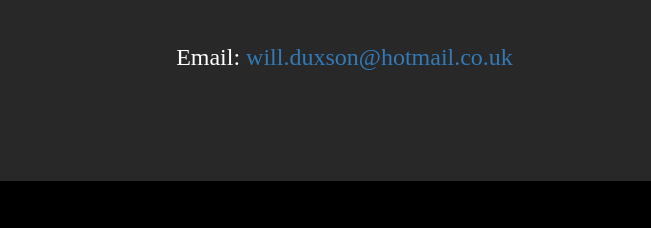
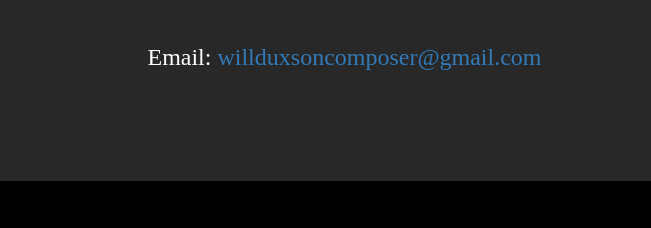
Before and after one commit to willduxson/willduxson.github.io, a plain HTML site: page index.html in a window 1280 px wide. Shown: the part 5060-5288 px from the top of the page, 0-651 px from the left. Drawn offline with nearby package versions, Linux system fonts and the light colour scheme; a web font is replaced by a local one.

Commit message:
Email change

```diff
--- a/index.html
+++ b/index.html
@@ -128,7 +128,7 @@
 				<br><br>
 				<span class="get_in_touch">GET IN TOUCH WITH ME</span>
 				</br></br></br></br>
-				<span class="email_address">Email: <a href="mailto:will.duxson@hotmail.co.uk" target="_top">will.duxson@hotmail.co.uk</a></span>
+				<span class="email_address">Email: <a href="mailto:willduxsoncomposer@gmail.com" target="_top">willduxsoncomposer@gmail.com</a></span>
 			</div>
 			<br><br>
 			<div class="col-sm-6">
```
